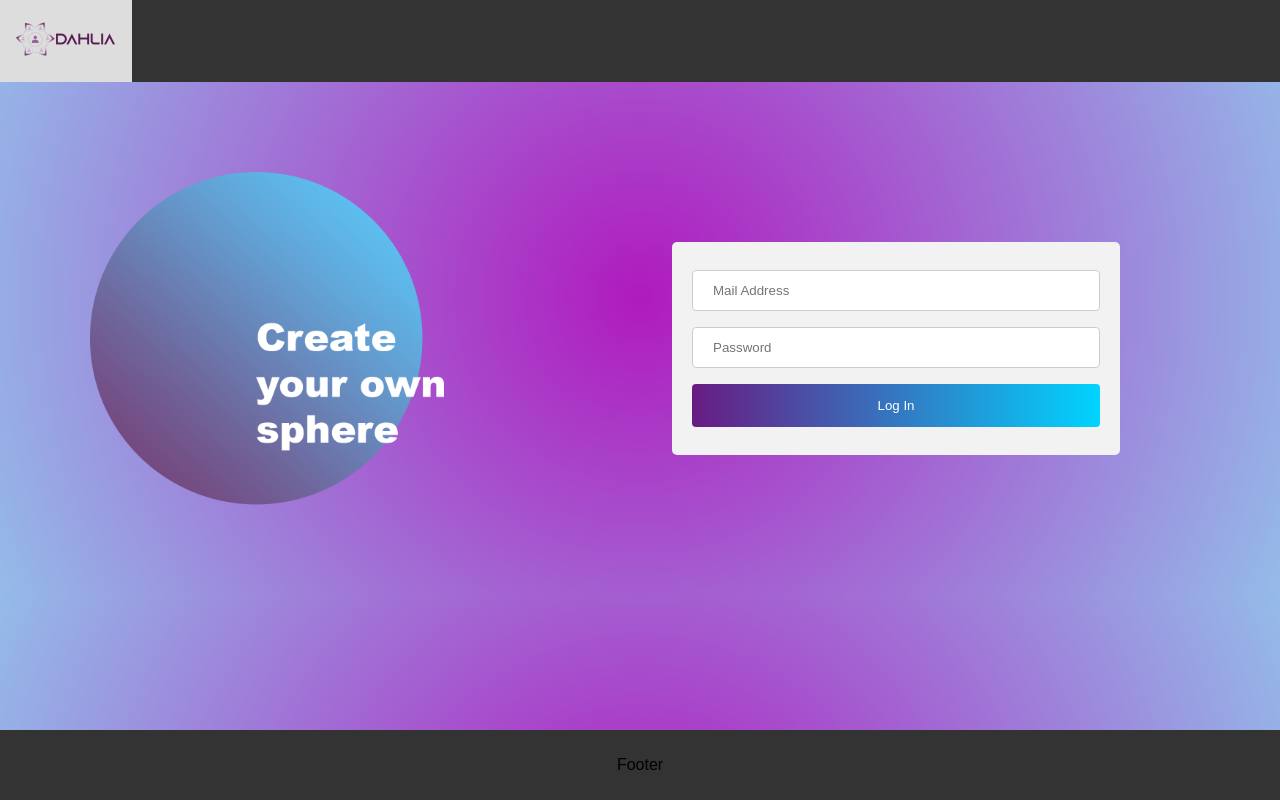
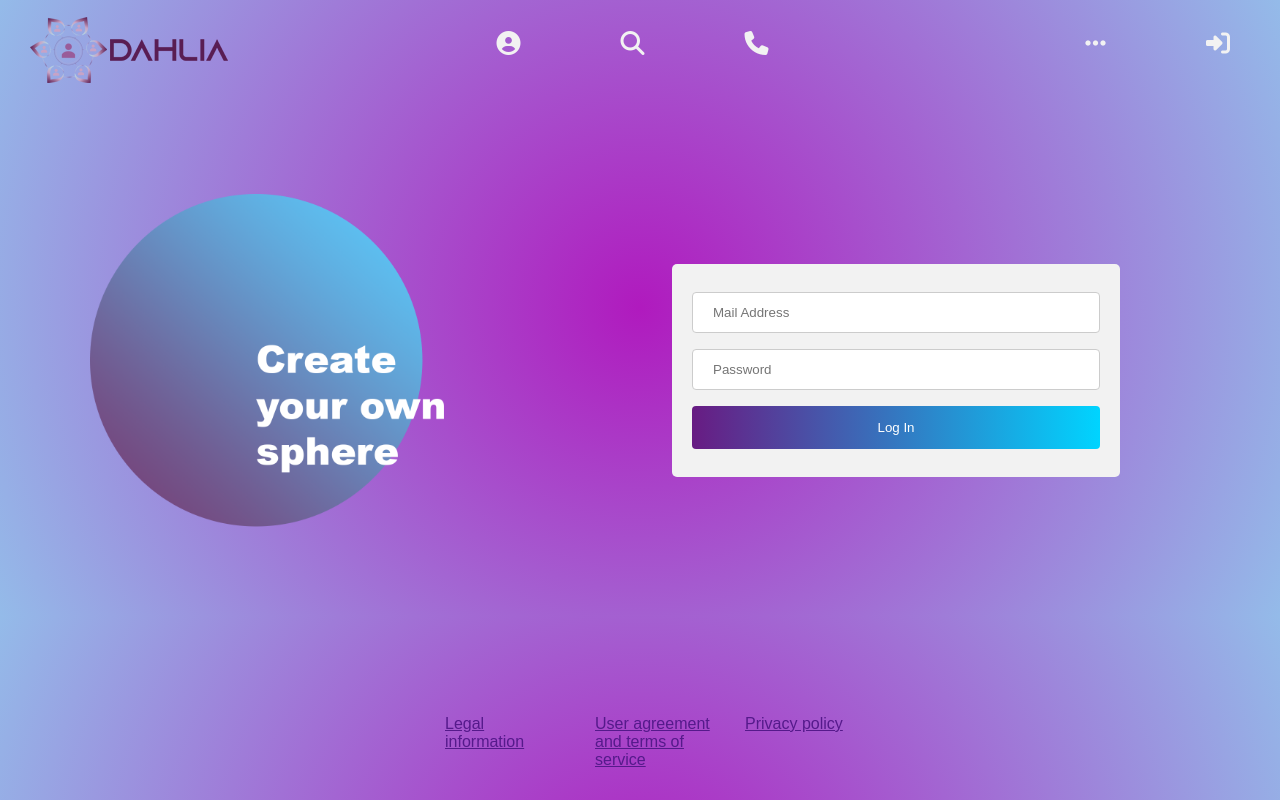
Before and after one commit to m-lecomte/dahlia, a PHP site: page /login.php in a window 1280 px wide. Run offline with PHP 8.4, Linux system fonts and the light colour scheme; some libraries are stand-ins or nearby versions.

Commit message:
header and footer

```diff
--- /dev/null
+++ b/css/footer.css
@@ -0,0 +1,21 @@
+.footerFooter {
+    position: absolute;
+    bottom: 0;
+    width: 100%;
+}
+
+.footerFooter, .footerUl {
+    display: flex;
+    text-decoration: none;
+    list-style: none;
+}
+
+.footerMainNav {
+    width: 500px;
+    margin: auto;
+}
+
+.footerLi {
+    width: 150px;
+    padding: 15px;
+}
--- /dev/null
+++ b/css/header.css
@@ -0,0 +1,33 @@
+.headerHeader, .headerUl {
+    display: flex;
+    justify-content: space-between;
+    text-decoration: none;
+    list-style: none;
+}
+
+.headerLi {
+    padding: 15px 50px;
+}
+
+.headerLi a {
+    color: #f2f2f2;
+}
+
+.headerImage {
+    padding-left: 30px;
+}
+
+.fas {
+    font-size: 1.5em;
+}
+
+.headerLi:hover {
+    background-color: #ddd;
+    border-radius: 10%;
+    -webkit-transition: all .4s ease-in-out;
+    transition: all .4s ease-in-out;
+}
+
+.headerLi:hover a {
+    color: black;
+}
--- a/login.php
+++ b/login.php
@@ -6,12 +6,13 @@
     <meta name="viewport" content="width=device-width, initial-scale=1.0">
     <link rel="icon" href="img/Dahlia_Logo_gradient_icon.ico">
     <link rel="stylesheet" href="css/login.css">
+    <script src="https://kit.fontawesome.com/3297aaa2b8.js" crossorigin="anonymous"></script>
     <title>Dahlia</title>
 </head>
 <body>
-<div class="topnav">
-    <a href="#"><img src="img/main.png" alt="Logo" class="pic"></a>
-</div>
+<?php
+include 'php/header.inc.php';
+?>
 <div class="content">
     <a><img src="img/sphere.png" alt="sphere" class="sphere"></a>
     <form action="#.php">
@@ -20,8 +21,8 @@
         <input type="submit" value="Log In">
     </form>
 </div>
-<div class="footer">
-    <p>Footer</p>
-</div>
+<?php
+include 'php/footer.inc.php';
+?>
 </body>
 </html>
--- /dev/null
+++ b/php/footer.inc.php
@@ -0,0 +1,10 @@
+<link rel="stylesheet" href="css/footer.css">
+<footer class="footerFooter">
+    <nav class="footerMainNav">
+        <ul class="footerUl">
+            <li class="footerLi"><a href="">Legal information</a></li>
+            <li class="footerLi"><a href="">User agreement and terms of service</a></li>
+            <li class="footerLi"><a href="">Privacy policy</a></li>
+        </ul>
+    </nav>
+</footer>
--- /dev/null
+++ b/php/header.inc.php
@@ -0,0 +1,20 @@
+<link rel="stylesheet" href="css/header.css">
+<header class="headerHeader">
+    <a href="../index.php">
+        <img class="headerImage" src="img/main.png" alt="Dahlia's logo"/>
+    </a>
+    <nav class="headerMainNav">
+        <ul class="headerUl">
+            <li class="headerLi"><a href=""><i class="fas fa-user-circle"></i></a></li>
+            <li class="headerLi"><a href=""><i class="fas fa-search"></i></a></li>
+            <li class="headerLi"><a href=""><i class="fas fa-phone"></i></a></li>
+        </ul>
+    </nav>
+    <nav class="headerAsideNav">
+        <ul class="headerUl">
+            <li class="headerLi"><a href=""><i class="fas fa-ellipsis-h"></i></a></li>
+            <li class="headerLi"><a href=""><i class="fas fa-sign-in-alt"></i></a></li>
+        </ul>
+    </nav>
+
+</header>
```
Also changed, not shown: php/footer.php (deleted, +0 -10 lines), php/header.php (deleted, +0 -13 lines).
